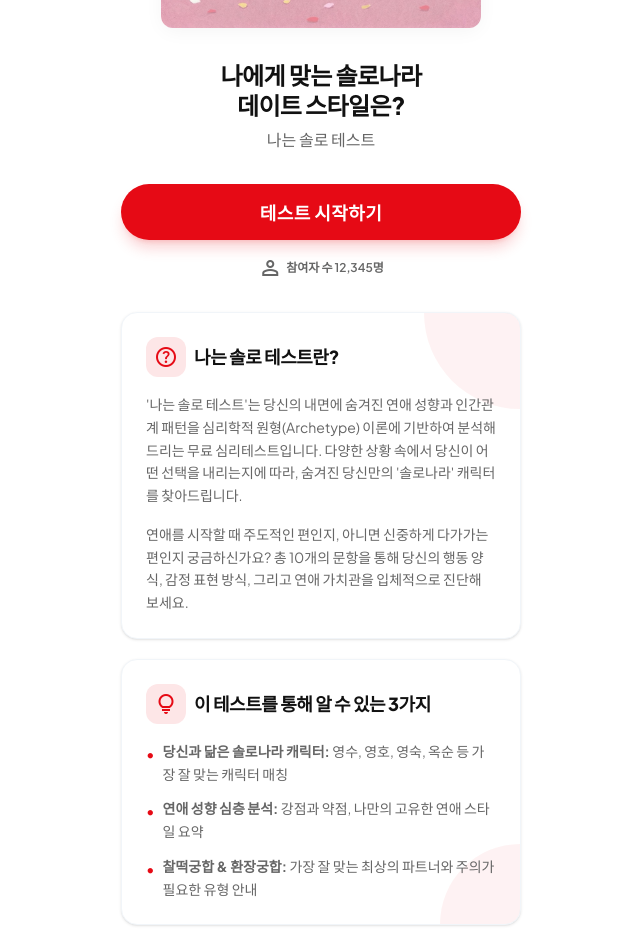
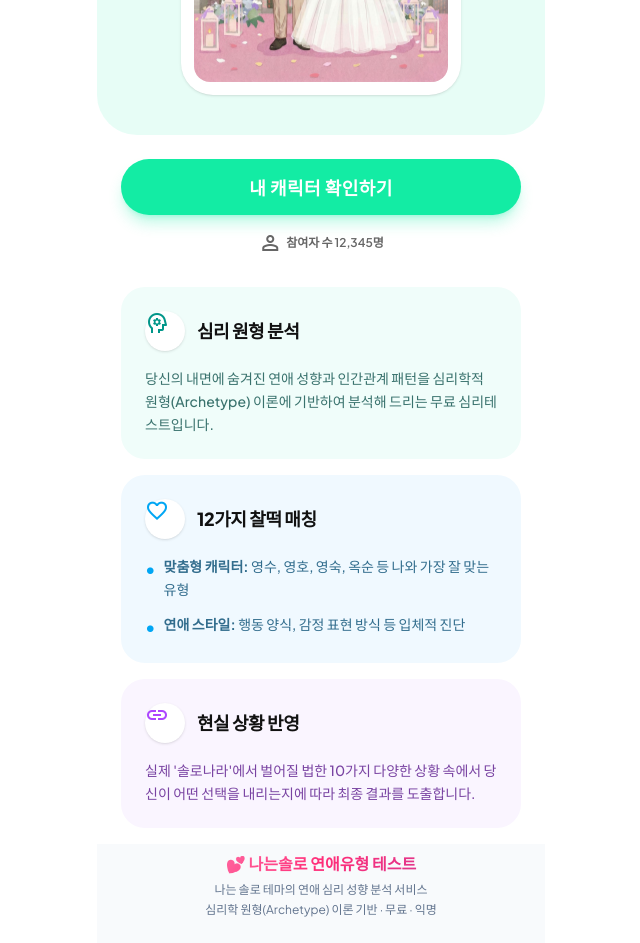
Before and after one commit to leedaekeun/iamsolo_test, a React (Vite) app: page / in a window 1280 px wide. Shown: the part 380-1323 px from the top of the page, without its empty margins (319-959 px from the left). Built offline with nearby package versions, Linux system fonts and the light colour scheme.

Commit message:
UI: Apply Mint Green theme across Home, Test, and Result pages

```diff
--- a/src/globals.css
+++ b/src/globals.css
@@ -1,7 +1,7 @@
 @import "tailwindcss";
 
 @theme {
-  --color-primary: #e60a15;
+  --color-primary: #13eca4;
   --color-background-light: #ffffff;
   --color-background-dark: #111111;
   /* modified to pure dark mode if needed, was #221011 but usually deep-black */
--- a/src/pages/Home.tsx
+++ b/src/pages/Home.tsx
@@ -4,36 +4,39 @@ import Footer from '@/components/Footer';
 export default function Home() {
     return (
         <div className="relative flex min-h-screen w-full flex-col overflow-x-hidden max-w-md mx-auto bg-background-light text-deep-black font-display">
+            {/* Header Area with Mint Green Background */}
+            <div className="bg-primary/10 rounded-b-[40px] pb-8 mb-6">
                 {/* Top Bar */}
-            <div className="flex items-center bg-background-light p-4 justify-between sticky top-0 z-10 hidden sm:flex">
-                <div className="text-deep-black flex size-10 shrink-0 items-center justify-center cursor-pointer">
-                    {/* Optional back/close button */}
-                </div>
+                <div className="flex items-center p-4 justify-between sticky top-0 z-10 hidden sm:flex">
+                    <div className="flex size-10 shrink-0 items-center justify-center"></div>
                     <h2 className="text-deep-black text-lg font-bold leading-tight tracking-[-0.015em] flex-1 text-center pr-10">나는 솔로 테스트</h2>
                 </div>
 
                 {/* Hero Section */}
-            <div className="px-6 pt-4 pb-8 flex flex-col items-center animate-slide-down delay-100">
-                <div className="w-full aspect-square max-w-[320px] rounded-xl overflow-hidden mb-8 shadow-soft">
+                <div className="px-6 pt-6 flex flex-col items-center animate-slide-down delay-100">
+                    <h1 className="text-deep-black tracking-tight text-3xl font-extrabold leading-tight text-center mb-6">
+                        나는 솔로<br />어떤 캐릭터 일까?
+                    </h1>
+
+                    <div className="w-full aspect-square max-w-[280px] bg-white p-3 rounded-[32px] overflow-hidden mb-2 shadow-sm border border-white/50">
+                        <div className="w-full h-full rounded-2xl overflow-hidden">
                             <img
                                 src="/images/main.jpg"
                                 alt="메인 일러스트"
                                 className="w-full h-full object-cover"
                             />
                         </div>
-                <h1 className="text-deep-black tracking-tight text-2xl font-extrabold leading-tight text-center mb-2">
-                    나에게 맞는 솔로나라<br />데이트 스타일은?
-                </h1>
-                <p className="text-neutral-gray text-base font-medium text-center">나는 솔로 테스트</p>
+                    </div>
+                </div>
             </div>
 
             {/* CTA Section */}
-            <div className="flex flex-col px-6 gap-4 animate-pop-in delay-200">
+            <div className="flex flex-col px-6 gap-4 animate-pop-in delay-200 mb-4">
                 <Link
                     to="/test"
-                    className="flex w-full cursor-pointer items-center justify-center overflow-hidden rounded-full h-14 px-5 bg-primary text-white text-lg font-bold leading-normal tracking-wide shadow-lg shadow-primary/20 hover:scale-[1.02] active:scale-[0.98] transition-all"
+                    className="flex w-full cursor-pointer items-center justify-center overflow-hidden rounded-full h-14 px-5 bg-primary text-white text-lg font-bold leading-normal tracking-wide shadow-lg shadow-primary/30 hover:scale-[1.02] active:scale-[0.98] transition-all"
                 >
-                    <span className="truncate">테스트 시작하기</span>
+                    <span className="truncate">내 캐릭터 확인하기</span>
                 </Link>
                 <div className="flex items-center justify-center gap-1">
                     <span className="material-symbols-outlined text-neutral-gray text-sm">person</span>
@@ -42,47 +45,45 @@ export default function Home() {
             </div>
 
             {/* Text Content for AdSense (SEO) */}
-            <div className="px-6 py-8 animate-slide-up delay-300">
-                <div className="bg-white p-6 rounded-2xl shadow-sm border border-slate-100 mb-5 relative overflow-hidden">
-                    {/* Decorative element */}
-                    <div className="absolute top-0 right-0 w-24 h-24 bg-primary/5 rounded-bl-[100px] -z-0"></div>
-
-                    <div className="flex items-center gap-2 mb-4 relative z-10">
-                        <span className="material-symbols-outlined text-primary bg-primary/10 p-2 rounded-xl">help</span>
-                        <h3 className="text-deep-black text-lg font-extrabold tracking-tight">나는 솔로 테스트란?</h3>
+            <div className="px-6 py-4 animate-slide-up delay-300 space-y-4">
+                {/* Feature 1 */}
+                <div className="bg-teal-50 p-6 rounded-[24px] relative overflow-hidden">
+                    <div className="flex items-center gap-3 mb-4 relative z-10">
+                        <span className="flex size-10 shrink-0 items-center justify-center bg-white rounded-full text-teal-600 shadow-sm material-symbols-outlined">psychology</span>
+                        <h3 className="text-deep-black text-lg font-extrabold tracking-tight">심리 원형 분석</h3>
                     </div>
-                    <p className="text-neutral-gray text-sm leading-relaxed mb-4 relative z-10">
-                        '나는 솔로 테스트'는 당신의 내면에 숨겨진 연애 성향과 인간관계 패턴을 심리학적 원형(Archetype) 이론에 기반하여 분석해 드리는 무료 심리테스트입니다.
-                        다양한 상황 속에서 당신이 어떤 선택을 내리는지에 따라, 숨겨진 당신만의 '솔로나라' 캐릭터를 찾아드립니다.
-                    </p>
-                    <p className="text-neutral-gray text-sm leading-relaxed relative z-10">
-                        연애를 시작할 때 주도적인 편인지, 아니면 신중하게 다가가는 편인지 궁금하신가요?
-                        총 10개의 문항을 통해 당신의 행동 양식, 감정 표현 방식, 그리고 연애 가치관을 입체적으로 진단해 보세요.
+                    <p className="text-teal-900/80 text-sm leading-relaxed relative z-10 font-medium">
+                        당신의 내면에 숨겨진 연애 성향과 인간관계 패턴을 심리학적 원형(Archetype) 이론에 기반하여 분석해 드리는 무료 심리테스트입니다.
                     </p>
                 </div>
 
-                <div className="bg-white p-6 rounded-2xl shadow-sm border border-slate-100 relative overflow-hidden">
-                    {/* Decorative element */}
-                    <div className="absolute bottom-0 right-0 w-20 h-20 bg-primary/5 rounded-tl-[80px] -z-0"></div>
-
-                    <div className="flex items-center gap-2 mb-4 relative z-10">
-                        <span className="material-symbols-outlined text-primary bg-primary/10 p-2 rounded-xl">lightbulb</span>
-                        <h3 className="text-deep-black text-lg font-extrabold tracking-tight">이 테스트를 통해 알 수 있는 3가지</h3>
+                {/* Feature 2 */}
+                <div className="bg-sky-50 p-6 rounded-[24px] relative overflow-hidden">
+                    <div className="flex items-center gap-3 mb-4 relative z-10">
+                        <span className="flex size-10 shrink-0 items-center justify-center bg-white rounded-full text-sky-500 shadow-sm material-symbols-outlined">favorite</span>
+                        <h3 className="text-deep-black text-lg font-extrabold tracking-tight">12가지 찰떡 매칭</h3>
                     </div>
                     <ul className="space-y-3 relative z-10">
                         <li className="flex items-start gap-2">
-                            <span className="text-primary mt-0.5">•</span>
-                            <span className="text-neutral-gray text-sm leading-relaxed"><strong>당신과 닮은 솔로나라 캐릭터:</strong> 영수, 영호, 영숙, 옥순 등 가장 잘 맞는 캐릭터 매칭</span>
+                            <span className="text-sky-500 mt-0.5 font-bold">•</span>
+                            <span className="text-sky-900/80 text-sm leading-relaxed font-medium"><strong>맞춤형 캐릭터:</strong> 영수, 영호, 영숙, 옥순 등 나와 가장 잘 맞는 유형</span>
                         </li>
                         <li className="flex items-start gap-2">
-                            <span className="text-primary mt-0.5">•</span>
-                            <span className="text-neutral-gray text-sm leading-relaxed"><strong>연애 성향 심층 분석:</strong> 강점과 약점, 나만의 고유한 연애 스타일 요약</span>
-                        </li>
-                        <li className="flex items-start gap-2">
-                            <span className="text-primary mt-0.5">•</span>
-                            <span className="text-neutral-gray text-sm leading-relaxed"><strong>찰떡궁합 & 환장궁합:</strong> 가장 잘 맞는 최상의 파트너와 주의가 필요한 유형 안내</span>
+                            <span className="text-sky-500 mt-0.5 font-bold">•</span>
+                            <span className="text-sky-900/80 text-sm leading-relaxed font-medium"><strong>연애 스타일:</strong> 행동 양식, 감정 표현 방식 등 입체적 진단</span>
                         </li>
                     </ul>
+                </div>
+
+                {/* Feature 3 */}
+                <div className="bg-purple-50 p-6 rounded-[24px] relative overflow-hidden">
+                    <div className="flex items-center gap-3 mb-4 relative z-10">
+                        <span className="flex size-10 shrink-0 items-center justify-center bg-white rounded-full text-purple-500 shadow-sm material-symbols-outlined">link</span>
+                        <h3 className="text-deep-black text-lg font-extrabold tracking-tight">현실 상황 반영</h3>
+                    </div>
+                    <p className="text-purple-900/80 text-sm leading-relaxed relative z-10 font-medium">
+                        실제 '솔로나라'에서 벌어질 법한 10가지 다양한 상황 속에서 당신이 어떤 선택을 내리는지에 따라 최종 결과를 도출합니다.
+                    </p>
                 </div>
             </div>
 
```
Also changed, not shown: src/pages/Result.tsx (+6 -6 lines), src/pages/Test.tsx (+6 -6 lines), 5 other files (tests, documents, lock files or other folders). Lines whose indentation alone changed are shown as unchanged.
